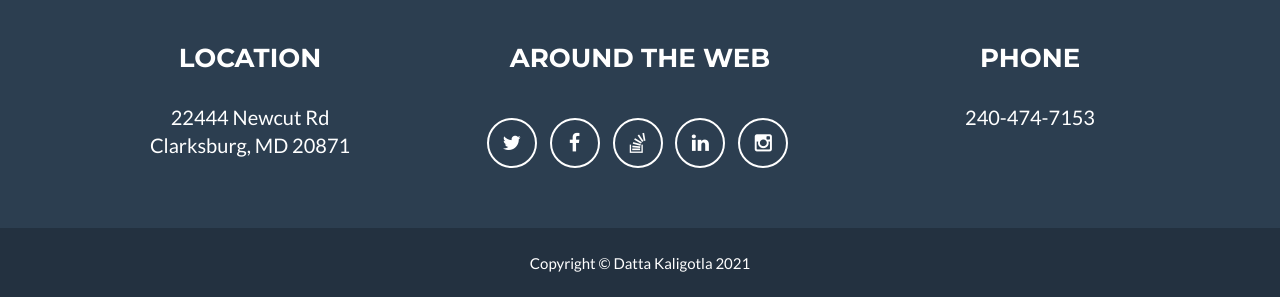
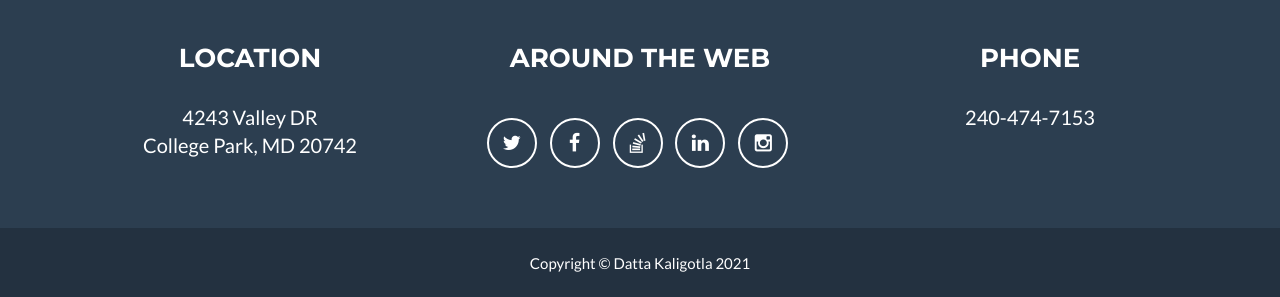
Before and after one commit to DattaKaligotla/SreedattaKaligotla.github.io, a Jekyll site: the page built from index.html, in a window 1280 px wide and 900 px high, scrolled down 1716 px. Shown: the part 600-897 px from the top of the window. Built offline with Jekyll 4.4.1, drawn with Linux system fonts in a browser that asks for light colours.

Commit message:
Update _config.yml

```diff
--- a/_config.yml
+++ b/_config.yml
@@ -54,8 +54,8 @@ social:
 
 # Postal address (add as many lines as necessary)
 address:
-  - line: 22444 Newcut Rd
-  - line: Clarksburg, MD 20871
+  - line: 4243 Valley DR
+  - line: College Park, MD 20742
 
 # Credits content
 credits: '240-474-7153'
```
